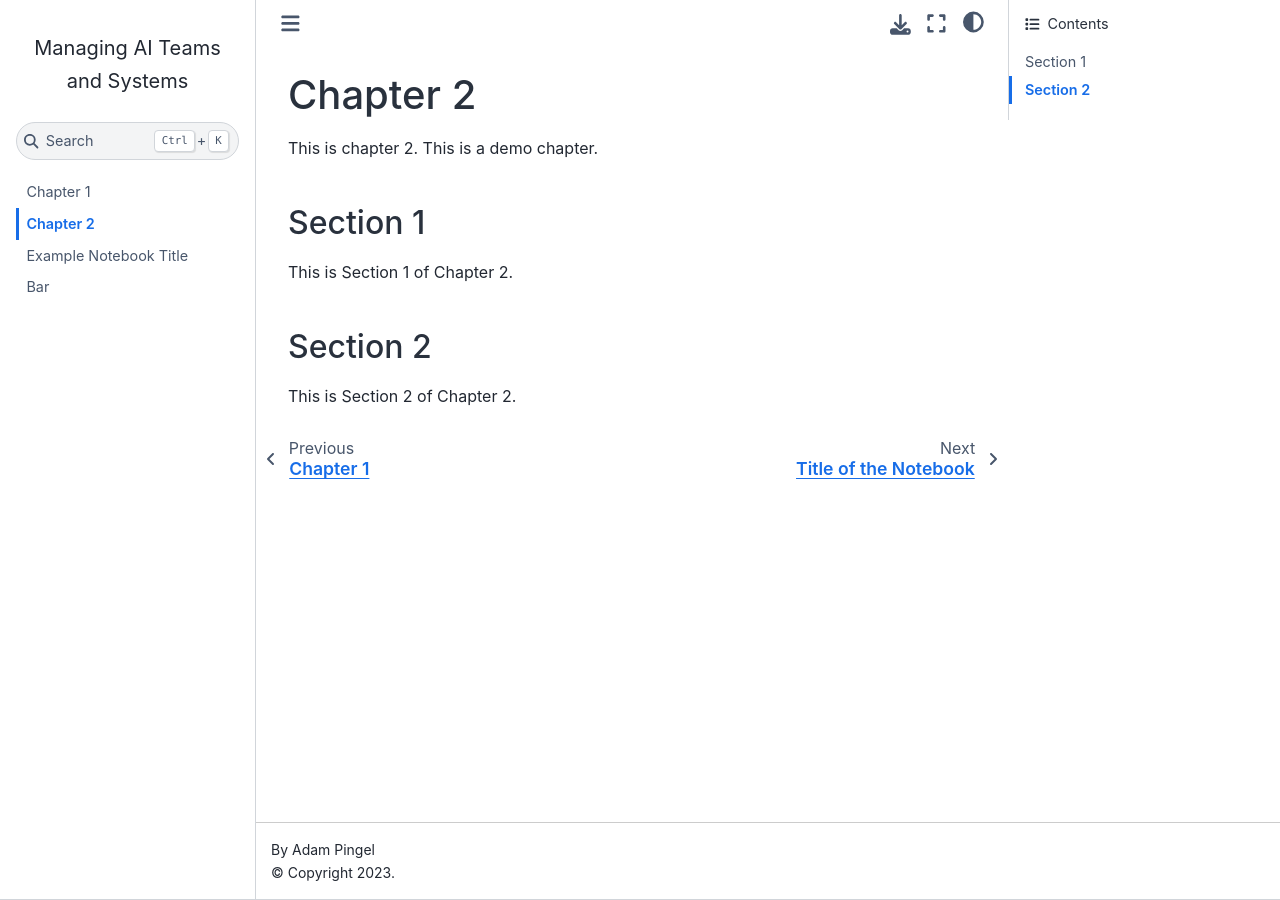
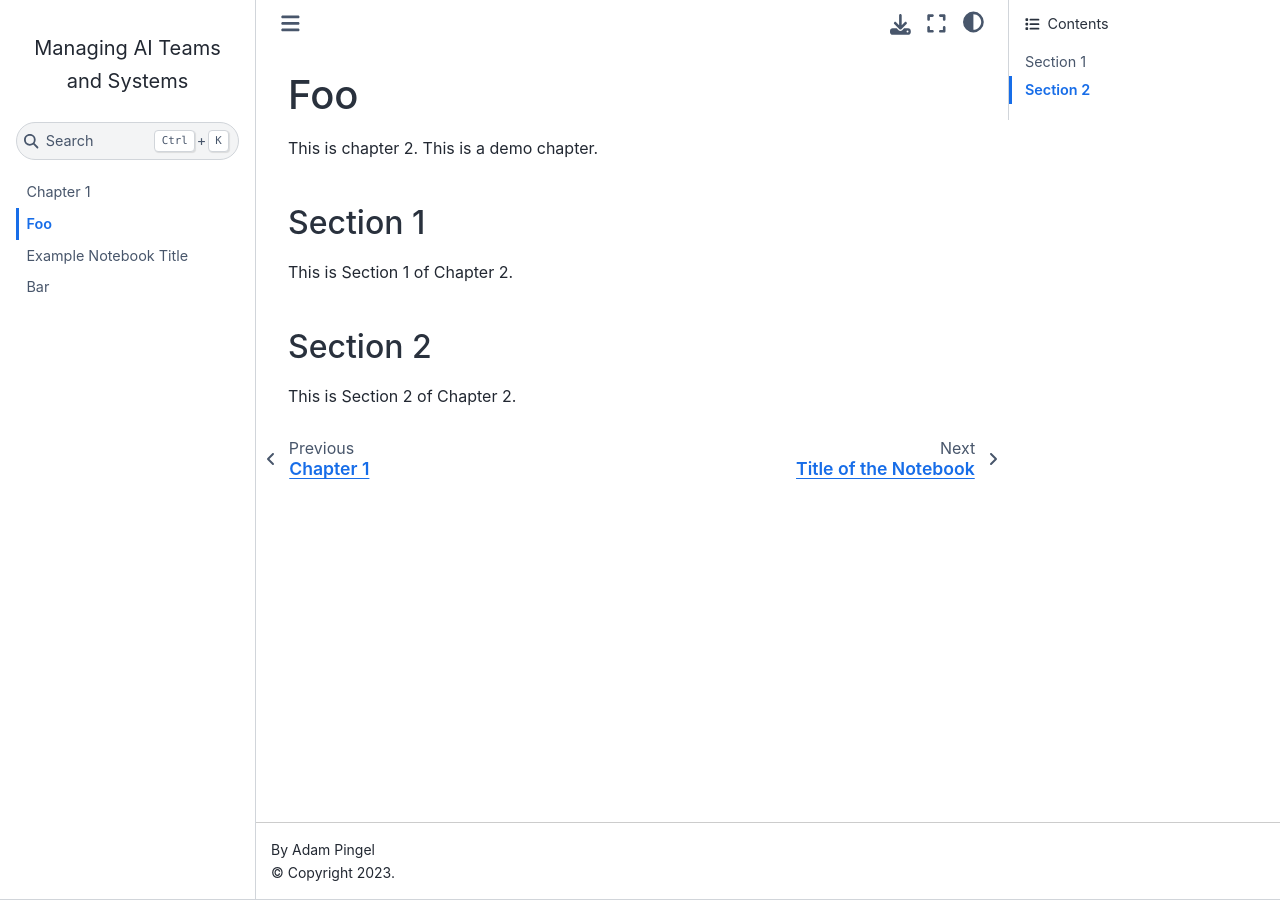
Before and after one commit to adampingel/managing-ai, a Jupyter Book: the page built from 020-Foo.md, in a window 1280 px wide. Built offline with Jupyter Book 1.0.4 settings and Sphinx 7.4.7 and the Sphinx Book theme 1.1.4, drawn with Linux system fonts in a browser that asks for light colours.

Commit message:
change title

```diff
--- a/020-Foo.md
+++ b/020-Foo.md
@@ -1,8 +1,11 @@
-# Chapter 2
+# Foo
+
 This is chapter 2. This is a demo chapter.
 
 ## Section 1
+
 This is Section 1 of Chapter 2.
 
 ## Section 2
+
 This is Section 2 of Chapter 2.
```
